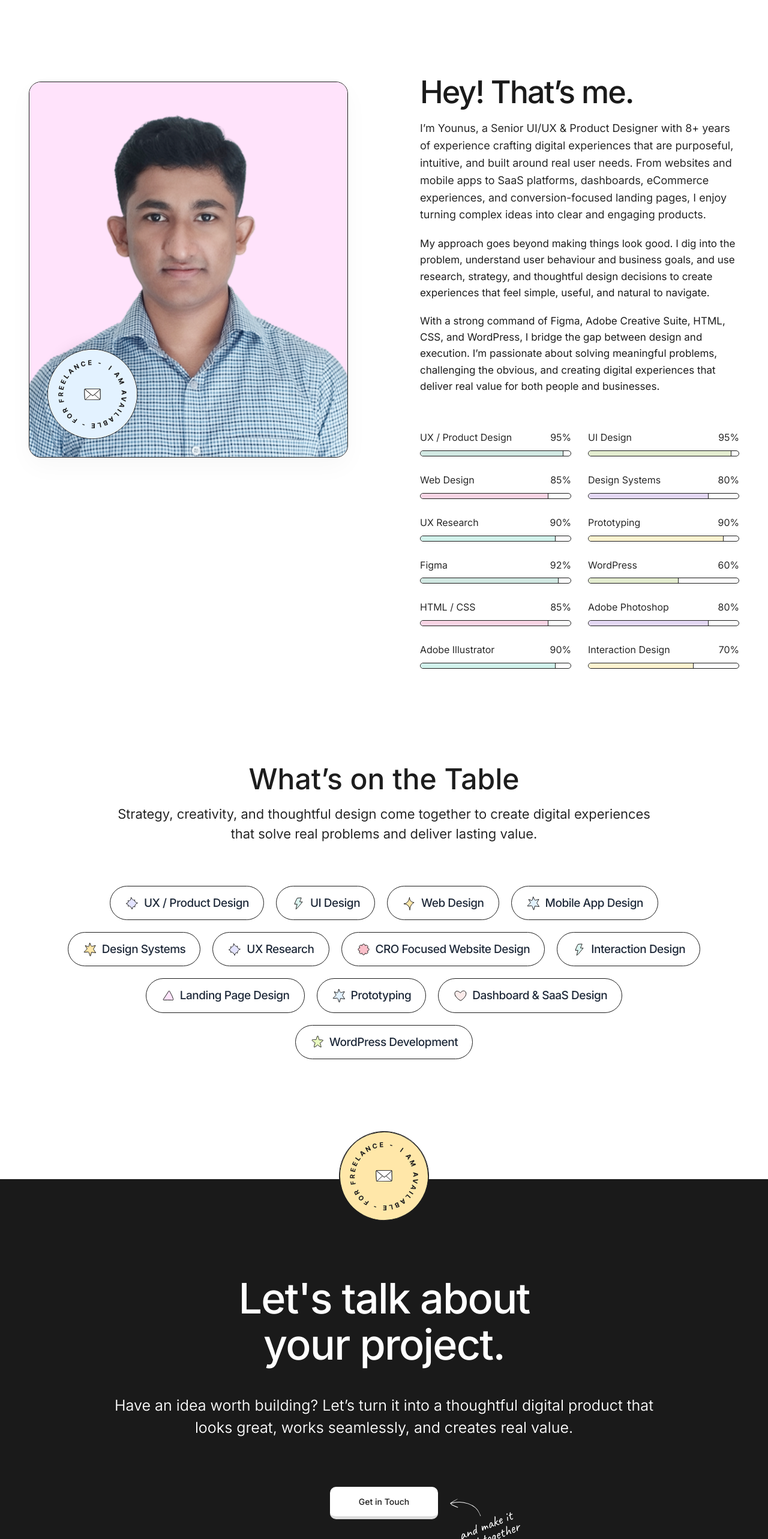
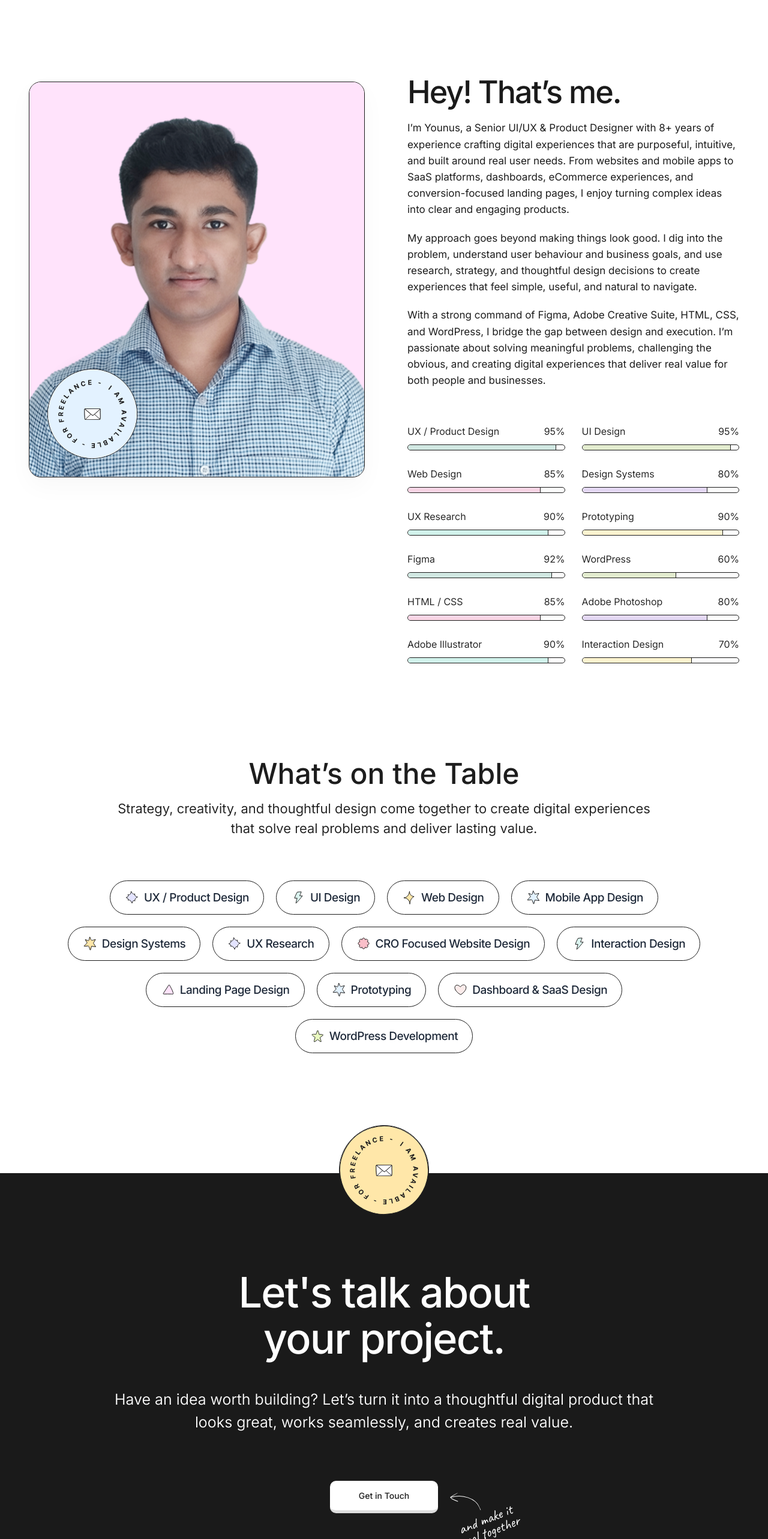
Before and after one commit to Sifathossensuvo/md-younus, a React (Vite) app: page / in a window 1280 px wide. Shown: the part 7560-10126 px from the top of the page at 60% size. Built offline with nearby package versions, Linux system fonts and the light colour scheme.

Commit message:
added clients update

```diff
--- a/src/components/About.jsx
+++ b/src/components/About.jsx
@@ -29,7 +29,7 @@ const About = () => {
   return (
     <section id='about' className="w-full bg-white mt-40  px-4 md:px-12 font-sans relative overflow-hidden">
 
-      <div className="max-w-[1200px] mx-auto flex flex-col lg:flex-row items-start justify-between gap-16 lg:gap-30">
+      <div className="max-w-[1200px] mx-auto flex flex-col lg:flex-row items-start justify-between ">
 
         {/* --- LEFT SIDE: Profile Image Card with Inner Spinning Badge --- */}
         {/* --- LEFT SIDE: Profile Image Card with Inner Spinning Badge --- */}
@@ -94,14 +94,14 @@ const About = () => {
         </motion.div>
 
         {/* --- RIGHT SIDE: Heading, Bio, and Skill Progress Bars --- */}
-        <div className="w-full  flex flex-col items-start text-left">
+     <div className="w-full lg:w-[553px] lg:shrink-0 flex flex-col items-start text-left">
 
           <motion.h2
             initial={{ opacity: 0, y: 20 }}
             whileInView={{ opacity: 1, y: 0 }}
             viewport={{ once: true }}
             transition={{ duration: 0.6 }}
-            className="text-4xl md:text-5xl lg:text-[52px] font-medium text-[#1A1A1A]  mb-5 tracking-[-2px]"
+            className="text-4xl md:text-5xl lg:text-[52px] font-medium text-[#1A1A1A] mb-5 tracking-[-2px]"
           >
             Hey! That’s me.
           </motion.h2>
@@ -111,7 +111,7 @@ const About = () => {
             whileInView={{ opacity: 1, y: 0 }}
             viewport={{ once: true }}
             transition={{ duration: 0.6, delay: 0.15 }}
-            className="text-[#1D1D1D] font-[375] text-base md:text-lg leading-[160%] mb-5"
+            className="text-[#1D1D1D] text-base md:text-[17px] w-full leading-[160%] mb-5"
           >
             I’m Younus, a Senior UI/UX & Product Designer with 8+ years of experience crafting digital experiences that are purposeful, intuitive, and built around real user needs. From websites and mobile apps to SaaS platforms, dashboards, eCommerce experiences, and conversion-focused landing pages, I enjoy turning complex ideas into clear and engaging products.
           </motion.p>
@@ -121,7 +121,7 @@ const About = () => {
             whileInView={{ opacity: 1, y: 0 }}
             viewport={{ once: true }}
             transition={{ duration: 0.6, delay: 0.3 }}
-            className="text-[#1D1D1D] text-base md:text-[17px] leading-[160%] mb-5"
+            className="text-[#1D1D1D] text-base md:text-[17px] w-full leading-[160%] mb-5"
           >
            My approach goes beyond making things look good. I dig into the problem, understand user behaviour and business goals, and use research, strategy, and thoughtful design decisions to create experiences that feel simple, useful, and natural to navigate.
           </motion.p>
@@ -131,7 +131,7 @@ const About = () => {
             whileInView={{ opacity: 1, y: 0 }}
             viewport={{ once: true }}
             transition={{ duration: 0.6, delay: 0.3 }}
-            className="text-[#1D1D1D] text-base md:text-[17px] leading-[160%] mb-[60px]"
+            className="text-[#1D1D1D] text-base md:text-[17px] w-full leading-[160%] mb-[60px]"
           >
           With a strong command of Figma, Adobe Creative Suite, HTML, CSS, and WordPress, I bridge the gap between design and execution. I’m passionate about solving meaningful problems, challenging the obvious, and creating digital experiences that deliver real value for both people and businesses.
           </motion.p>
--- a/src/components/Footer.jsx
+++ b/src/components/Footer.jsx
@@ -11,7 +11,7 @@ import arrowSvg from '../assets/arrow.svg';
 
 const Footer = () => {
   return (
-    <footer className="w-full bg-[#1A1A1A] text-white pt-40 pb-10 px-4 md:px-12 font-sans relative overflow-visible">
+    <footer className="w-full bg-[#1A1A1A] text-white pt-40 pb-10 font-sans relative overflow-visible">
  <div className='max-w-[1200px] mx-auto'>
 
 
@@ -54,7 +54,7 @@ const Footer = () => {
 </Link>
 
       {/* Container */}
-      <div className="max-w-[1000px] mx-auto flex flex-col items-center text-center relative z-10">
+      <div className="max-w-[1200px] mx-auto flex flex-col items-center text-center relative z-10">
 <div className=''>
     {/* div content */}
 <div className='space-y-0 -mb-[50px]'>
```
